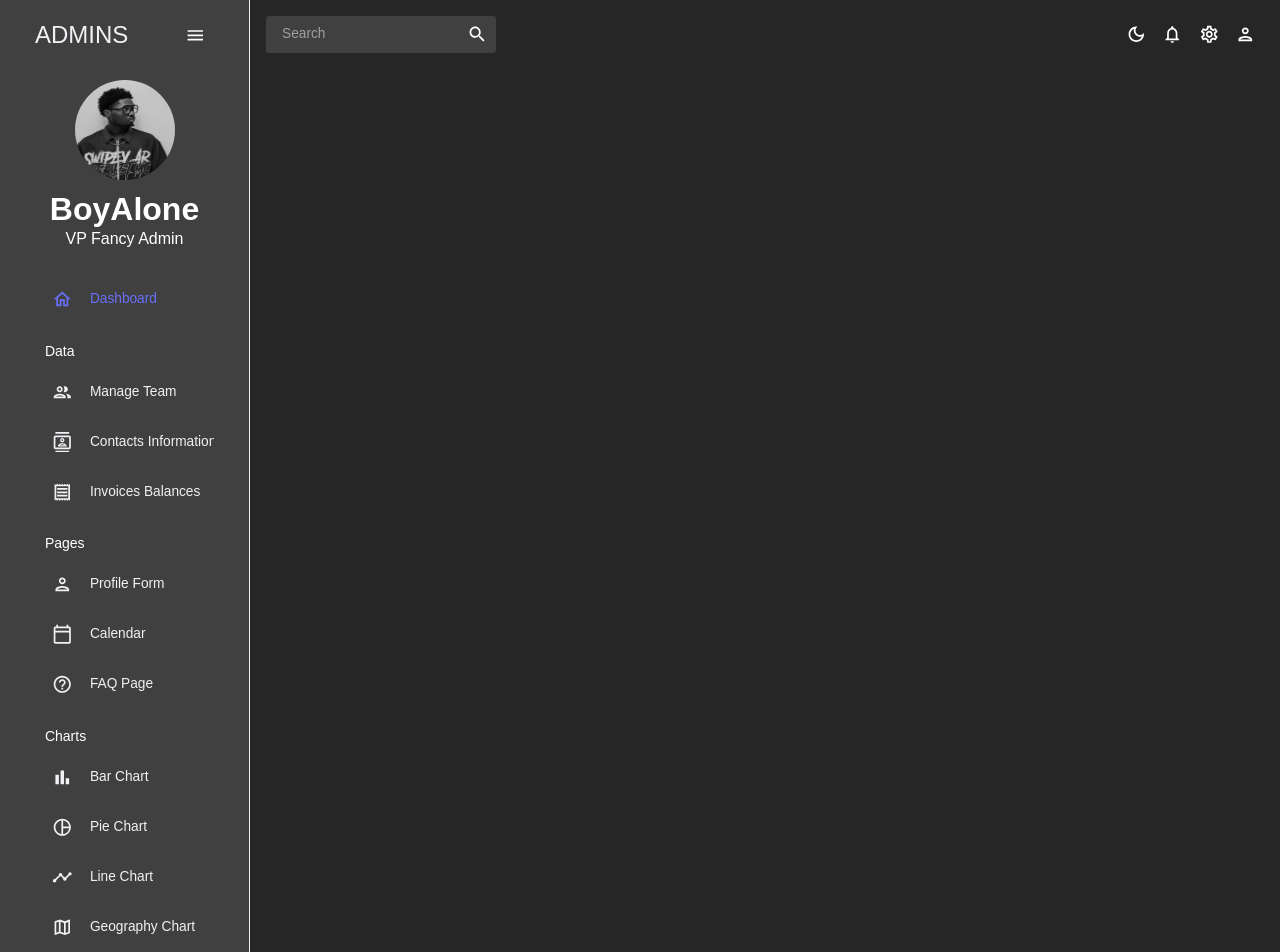
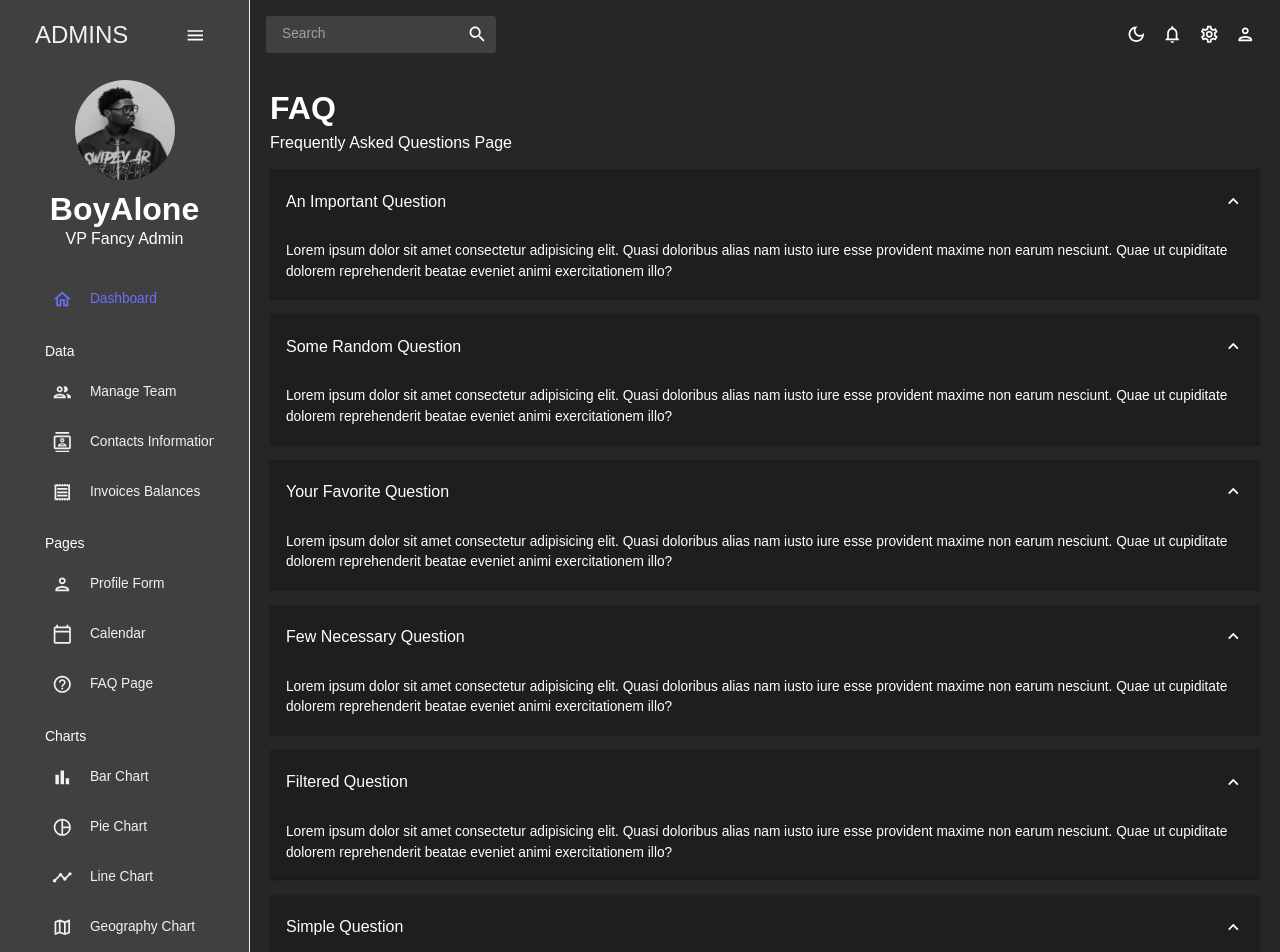
Before and after one commit to BoyAloneGraphix001/Admin-Dashboard, a React (Vite) app: page /faq in a window 1280 px wide. Shown: the top 952 px of the page. Built offline with nearby package versions, Linux system fonts and the light colour scheme.

Commit message:
done with FAQ section

```diff
--- a/src/App.jsx
+++ b/src/App.jsx
@@ -9,10 +9,10 @@ import Invoices from "./scenes/invoices"
 import Contacts from "./scenes/contacts"
 import Form from "./scenes/form"
 import Calendar from "./scenes/calendar"
+import FAQ from "./scenes/faq"
 // import Bar from "./scenes/bar"
 // import Line from "./scenes/line"
 // import Pie from "./scenes/pie"
-// import FAQ from "./scenes/faq"
 // import Geography from "./scenes/geography"
 
 
@@ -37,10 +37,10 @@ function App() {
               <Route path="/invoices" element={<Invoices />} />
               <Route path="/form" element={<Form />} />
               <Route path="/calendar" element={<Calendar />} />
+              <Route path="/faq" element={<FAQ />} />
               {/* <Route path="/bar" element={<Bar />} /> */}
               {/* <Route path="/pie" element={<Pie />} /> */}
               {/* <Route path="/line" element={<Line />} /> */}
-              {/* <Route path="/faq" element={<FAQ />} /> */}
               {/* <Route path="/geograhy" element={<Geography />} /> */}
             </Routes>
           </main>
--- a/src/scenes/faq/index.jsx
+++ b/src/scenes/faq/index.jsx
@@ -1,5 +1,98 @@
-import { Box, useTheme } from "@mui/material";
+import { Box, useTheme, Typography } from "@mui/material";
 import Header from "../../components/Header";
 import Accordion from "@mui/material/Accordion";
 import AccordionSummary from "@mui/material/AccordionSummary";
 import AccordionDetails from "@mui/material/AccordionDetails";
+import ExpandMoreIcon from "@mui/icons-material/ExpandMore";
+import { tokens } from "../../theme";
+
+const FAQ = () => {
+    const theme = useTheme();
+    const colors = tokens(theme.palette.mode);
+
+    return(
+        <Box sx={{ m: "20px" }}>
+            <Header title="FAQ" subtitle="Frequently Asked Questions Page" />
+
+            <Accordion defaultExpanded>
+                <AccordionSummary expandIcon={<ExpandMoreIcon />}>
+                <Typography sx={{ colors: colors.greenAccent[500] }} variant="h5">
+                    An Important Question
+                </Typography>
+                </AccordionSummary>
+                <AccordionDetails>
+                    <Typography>
+                        Lorem ipsum dolor sit amet consectetur adipisicing elit. Quasi doloribus alias nam iusto iure esse provident maxime non earum nesciunt. Quae ut cupiditate dolorem reprehenderit beatae eveniet animi exercitationem illo?
+                    </Typography>
+                </AccordionDetails>
+            </Accordion>
+
+            <Accordion defaultExpanded>
+                <AccordionSummary expandIcon={<ExpandMoreIcon />}>
+                <Typography sx={{ colors: colors.greenAccent[500] }} variant="h5">
+                    Some Random Question
+                </Typography>
+                </AccordionSummary>
+                <AccordionDetails>
+                    <Typography>
+                        Lorem ipsum dolor sit amet consectetur adipisicing elit. Quasi doloribus alias nam iusto iure esse provident maxime non earum nesciunt. Quae ut cupiditate dolorem reprehenderit beatae eveniet animi exercitationem illo?
+                    </Typography>
+                </AccordionDetails>
+            </Accordion>
+
+            <Accordion defaultExpanded>
+                <AccordionSummary expandIcon={<ExpandMoreIcon />}>
+                <Typography sx={{ colors: colors.greenAccent[500] }} variant="h5">
+                    Your Favorite Question
+                </Typography>
+                </AccordionSummary>
+                <AccordionDetails>
+                    <Typography>
+                        Lorem ipsum dolor sit amet consectetur adipisicing elit. Quasi doloribus alias nam iusto iure esse provident maxime non earum nesciunt. Quae ut cupiditate dolorem reprehenderit beatae eveniet animi exercitationem illo?
+                    </Typography>
+                </AccordionDetails>
+            </Accordion>
+
+            <Accordion defaultExpanded>
+                <AccordionSummary expandIcon={<ExpandMoreIcon />}>
+                <Typography sx={{ colors: colors.greenAccent[500] }} variant="h5">
+                    Few Necessary Question
+                </Typography>
+                </AccordionSummary>
+                <AccordionDetails>
+                    <Typography>
+                        Lorem ipsum dolor sit amet consectetur adipisicing elit. Quasi doloribus alias nam iusto iure esse provident maxime non earum nesciunt. Quae ut cupiditate dolorem reprehenderit beatae eveniet animi exercitationem illo?
+                    </Typography>
+                </AccordionDetails>
+            </Accordion>
+
+            <Accordion defaultExpanded>
+                <AccordionSummary expandIcon={<ExpandMoreIcon />}>
+                <Typography sx={{ colors: colors.greenAccent[500] }} variant="h5">
+                    Filtered Question
+                </Typography>
+                </AccordionSummary>
+                <AccordionDetails>
+                    <Typography>
+                        Lorem ipsum dolor sit amet consectetur adipisicing elit. Quasi doloribus alias nam iusto iure esse provident maxime non earum nesciunt. Quae ut cupiditate dolorem reprehenderit beatae eveniet animi exercitationem illo?
+                    </Typography>
+                </AccordionDetails>
+            </Accordion>
+
+            <Accordion defaultExpanded>
+                <AccordionSummary expandIcon={<ExpandMoreIcon />}>
+                <Typography sx={{ colors: colors.greenAccent[500] }} variant="h5">
+                    Simple Question
+                </Typography>
+                </AccordionSummary>
+                <AccordionDetails>
+                    <Typography>
+                        Lorem ipsum dolor sit amet consectetur adipisicing elit. Quasi doloribus alias nam iusto iure esse provident maxime non earum nesciunt. Quae ut cupiditate dolorem reprehenderit beatae eveniet animi exercitationem illo?
+                    </Typography>
+                </AccordionDetails>
+            </Accordion>
+        </Box>
+    );
+};
+
+export default FAQ;
```
